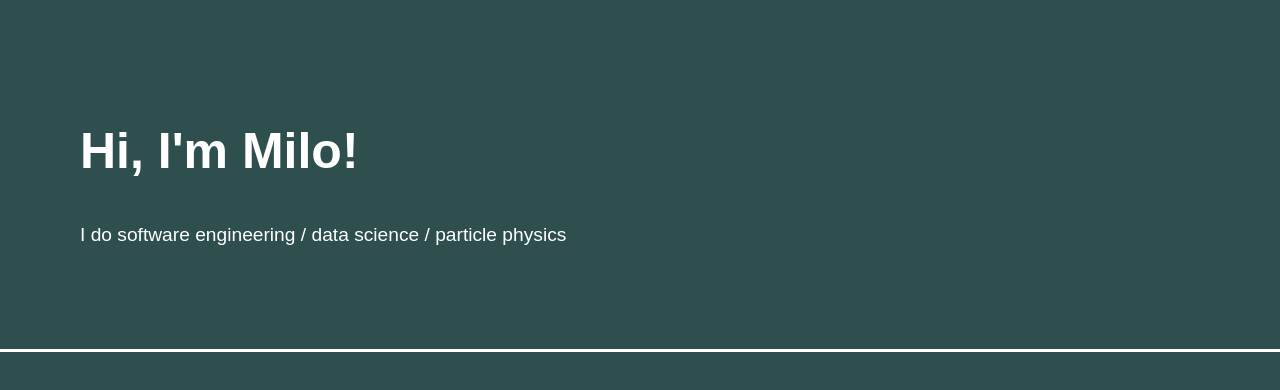
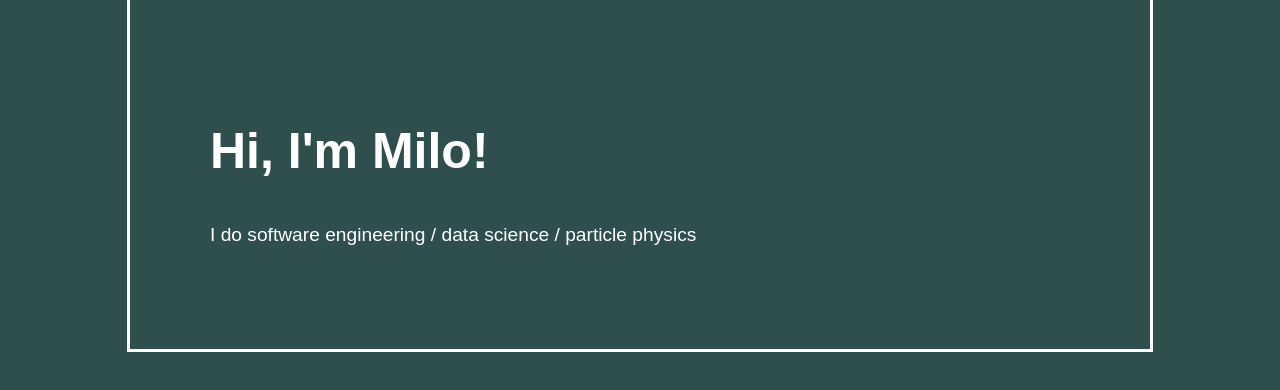
Before and after one commit to mivermeu/milovermeulen.com, a SvelteKit app: page / in a window 1280 px wide. Shown: the top 390 px of the page. Built offline with nearby package versions, Linux system fonts and the light colour scheme.

Commit message:
Added some padding to the outside edges

```diff
--- a/src/routes/+layout.svelte
+++ b/src/routes/+layout.svelte
@@ -19,9 +19,11 @@
         flex: 1;
         display: flex;
         flex-direction: column;
-        padding: 0;
-        margin: 0;
+        padding-left: 30px;
+        padding-right: 30px;
+        margin: auto;
         width: 100%;
+        max-width: 1080px;
         box-sizing: border-box;
     }
 </style>
```
